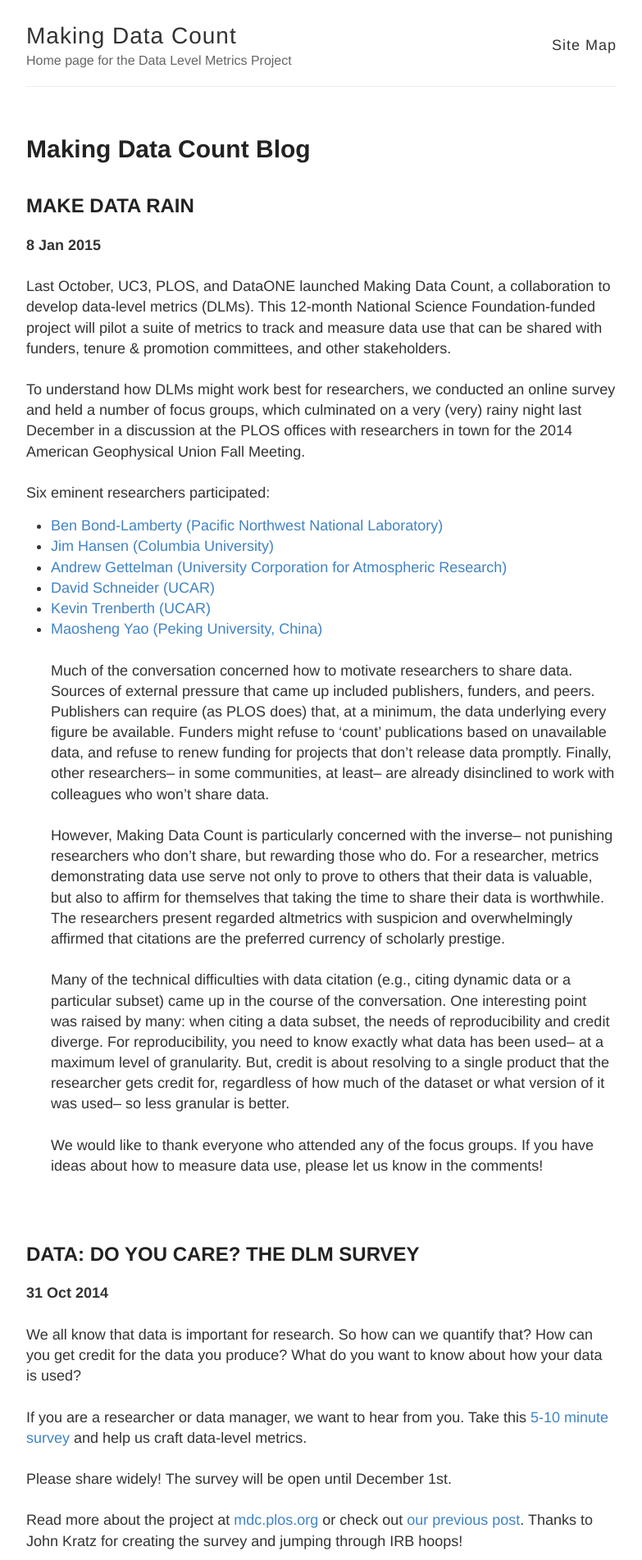
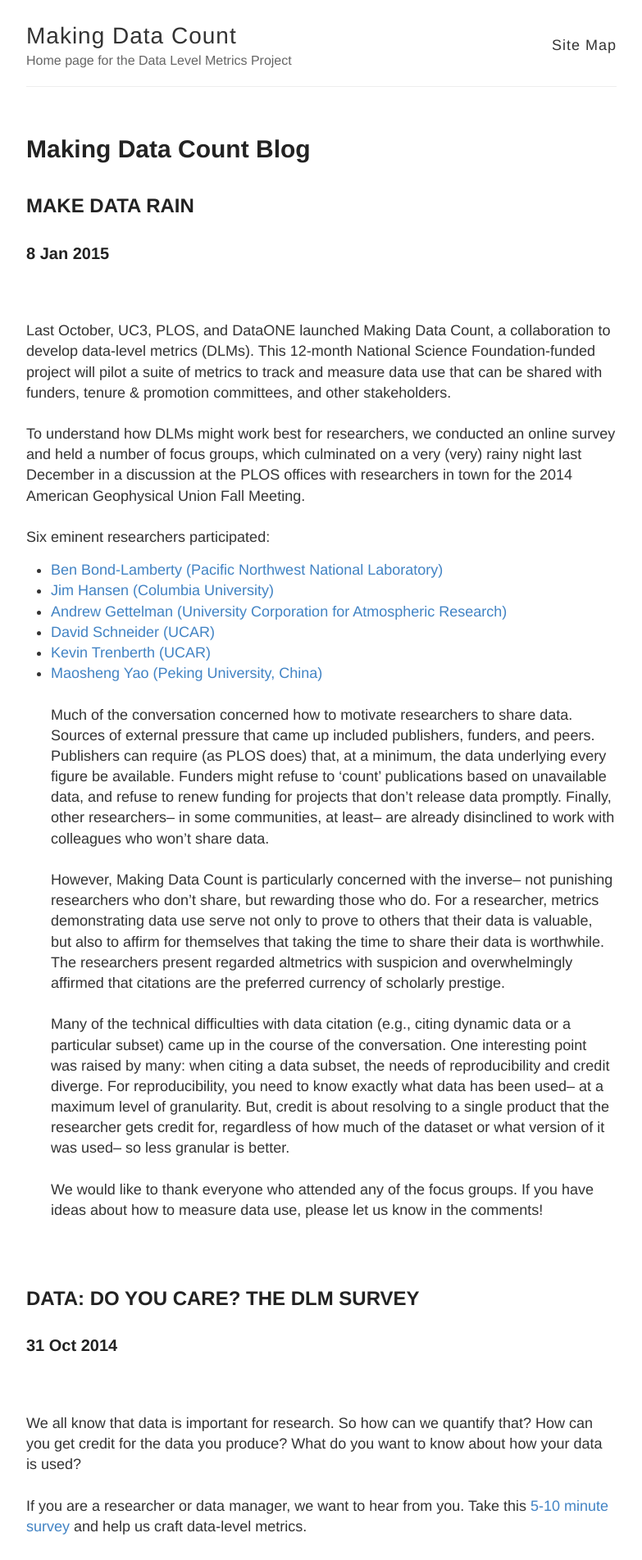
Before and after one commit to lagotto/MDC, a Jekyll site: the page built from blog.md, in a window 1280 px wide. Shown: the top 1903 px of the page at 82% size, without its empty margins (248-1031 px from the left). Built offline with Jekyll 4.4.1, drawn with Linux system fonts in a browser that asks for light colours.

```diff
--- a/blog.md
+++ b/blog.md
@@ -4,7 +4,7 @@ title: Making Data Count Blog
 permalink: /blog/
 ---
 ## MAKE DATA RAIN
-**8 Jan 2015**
+###8 Jan 2015
 <br><br>
 Last October, UC3,  PLOS, and DataONE launched Making Data Count, a collaboration to develop data-level metrics (DLMs). This 12-month National Science Foundation-funded project will pilot a suite of metrics to track and measure data use that can be shared with funders, tenure & promotion committees, and other stakeholders.
 <br><br>
@@ -28,7 +28,7 @@ We would like to thank everyone who attended any of the focus groups. If you hav
 <br><br><br>
 
 ## DATA: DO YOU CARE? THE DLM SURVEY
-**31 Oct 2014**
+###31 Oct 2014
 <br><br>
 We all know that data is important for research. So how can we quantify that? How can you get credit for the data you produce? What do you want to know about how your data is used?
 <br><br>
@@ -39,8 +39,7 @@ Please share widely! The survey will be open until December 1st.
 Read more about the project at <a href="htp://mdc.plos.org" target="_blank">mdc.plos.org</a> or check out <a href="http://datapub.cdlib.org/2014/10/07/uc3-plos-and-dataone-join-forces-to-build-incentives-for-data-sharing/" target="_blank">our previous post</a>. Thanks to John Kratz for creating the survey and jumping through IRB hoops!
 
 ## UC3, PLOS, AND DATAONE JOIN FORCES TO BUILD INCENTIVES FOR DATA SHARING
-
-**7 Oct 2014**
+###7 Oct 2014
 <br><br>
 We are excited to announce that UC3, in partnership with PLOS and DataONE, are launching **a new project to develop data-level metrics (DLMs)**. This 12-month project is funded by an Early Concept Grants for Exploratory Research (EAGER) grant from the National Science Foundation, and will result in a suite of metrics that track and measure data use. The proposal is available via CDL’s eScholarship repository: http://escholarship.org/uc/item/9kf081vf. More information is also available on the <a href="http://www.nsf.gov/awardsearch/showAward?AWD_ID=1448821&HistoricalAwards=false" target="_blank">NSF Website</a> .
 <br><br>
--- a/index.html
+++ b/index.html
@@ -39,6 +39,7 @@ Proposal:</strong>
 <ul>
 <li> <a href="http://mdc.lagotto.io/about">About the project</a></li>
 <li> <a href="http://mdc.lagotto.io/project-plan">Project plan</a></li>
+<li> <a href="http://mdc.lagotto.io/blog">Making Data Count blog</a></li>
 <li> <a href="http://mdc.lagotto.io/conferences">Conferences and events</a></li>
 </ul>
 
```
